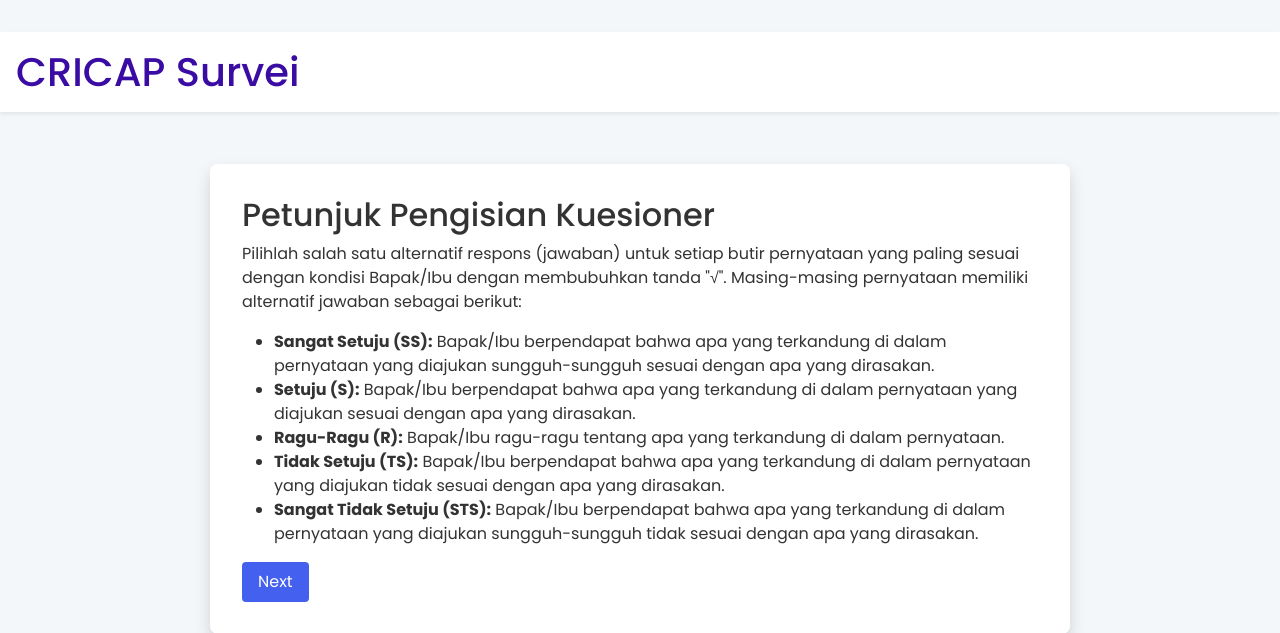
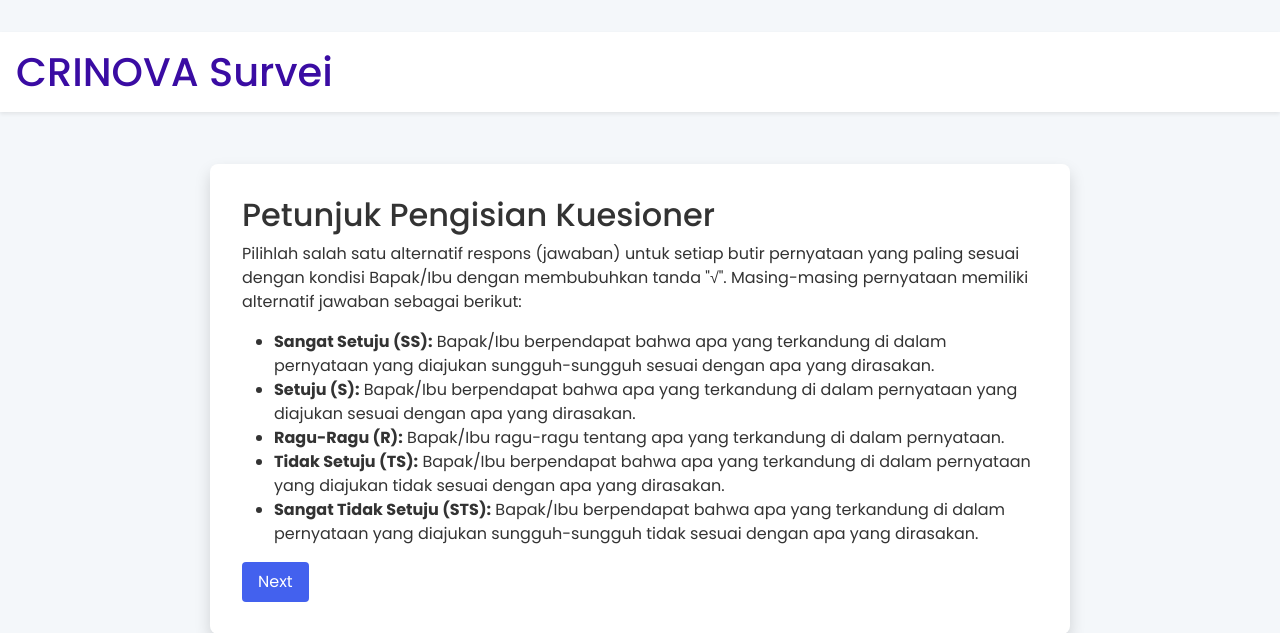
Before and after one commit to KintanResthu/CRICAP-Credit-Respon-, a Django app: page /survey/survey_2/ in a window 1280 px wide. Shown: the top 633 px of the page. Run offline with Django 5.2, Linux system fonts and the light colour scheme; a user stored in the database is signed in; some libraries are stand-ins or nearby versions.

Commit message:
Update title and header from CRICAP to CRINOVA

```diff
--- a/base/templates/survey_2.html
+++ b/base/templates/survey_2.html
@@ -1,7 +1,7 @@
 {% extends "master.html" %}
 {% load static %}
 
-{% block title %}Dashboard - CRICAP{% endblock %}
+{% block title %}Dashboard - CRINOVA{% endblock %}
 
 {% block head %}
 <link href="https://fonts.googleapis.com/css2?family=Poppins:wght@300;400;500;600;700&display=swap" rel="stylesheet">
@@ -11,7 +11,7 @@
 {% block content %}
 <body>
     <header class="header">
-        <h1>CRICAP Survei</h1>
+        <h1>CRINOVA Survei</h1>
     </header>
 
     <div class="container">
```
